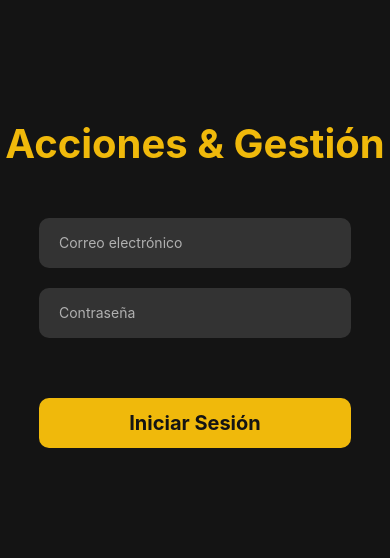
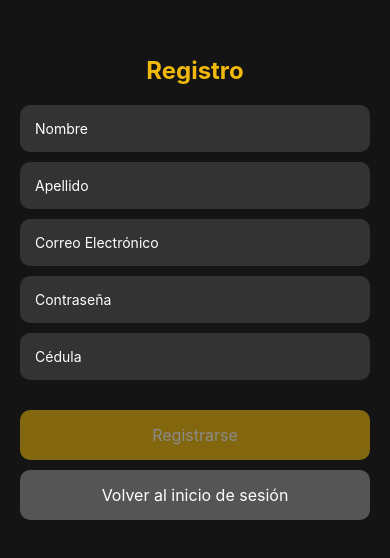
Before and after one commit to Julio937/ProyectoPMovil, a React Native app: screen /SignUp in a window 390 px wide. Shown: the part 134-692 px from the top of the page. Built offline with nearby package versions, Linux system fonts and the light colour scheme.

Commit message:
Agregando pantalla SignUp
Se agrego una pantalla para poderse registrar

```diff
--- a/App.js
+++ b/App.js
@@ -7,6 +7,7 @@ import HomeScreen from './paginas/HomeScreen';
 import LoginScreen from './paginas/LoginScreen';
 import NotificationsScreen from './paginas/NotificationsScreen';
 import ProfileScreen from './paginas/ProfileScreen';
+import SignUpScreen from './paginas/SignUpScreen';
 import TradeScreen from './paginas/TradeScreen';
 import TransactionsScreen from './paginas/Transactions';
 
@@ -24,6 +25,7 @@ export default function App() {
         <Stack.Screen name='Transactions' component={TransactionsScreen} options={{ headerShown: false }} />
         <Stack.Screen name='Notifications' component={NotificationsScreen} options={{ headerShown: false }} />
         <Stack.Screen name='Profile' component={ProfileScreen} options={{ headerShown: false }} />
+        <Stack.Screen name='SignUp' component={SignUpScreen} options={{ headerShown: false }} />
       </Stack.Navigator>
     </NavigationContainer>
   );
--- a/paginas/LoginScreen.js
+++ b/paginas/LoginScreen.js
@@ -8,6 +8,9 @@ export default function LoginScreen() {
 
   const handleLogin = () => {
     navigation.navigate('Home');
+  };
+  const handleSignUp = () => {
+    navigation.navigate('SignUp');
   };
   return (
     <View style={styles.container}>
@@ -34,6 +37,9 @@ export default function LoginScreen() {
       </View>
       <TouchableOpacity style={styles.loginBtn} onPress={handleLogin}>
         <Text style={styles.loginText}>Iniciar Sesión</Text>
+      </TouchableOpacity>
+      <TouchableOpacity style={styles.loginBtn} onPress={handleSignUp}>
+        <Text style={styles.loginText}>Registrarse</Text>
       </TouchableOpacity>
       <StatusBar style='auto' />
     </View>
--- /dev/null
+++ b/paginas/SignUpScreen.js
@@ -0,0 +1,137 @@
+import { useNavigation } from '@react-navigation/native';
+import React, { useState } from 'react';
+import { StyleSheet, Text, TextInput, TouchableOpacity, View } from 'react-native';
+
+export default function RegisterScreen() {
+  const navigation = useNavigation();
+
+  const [registerData, setRegisterData] = useState({
+    name: '',
+    lastName: '',
+    email: '',
+    password: '',
+    cedula: '',
+  });
+
+  const validateEmail = (text) => {
+    const emailRegex = /\S+@\S+\.\S+/;
+    return emailRegex.test(text);
+  };
+
+  const isRegisterEnabled =
+    registerData.name &&
+    registerData.lastName &&
+    registerData.email &&
+    registerData.password &&
+    registerData.cedula &&
+    validateEmail(registerData.email);
+
+  const handleRegister = () => {
+    console.log('Registro completado');
+    console.log('Nombre:', registerData.name);
+    console.log('Apellido:', registerData.lastName);
+    console.log('Correo Electrónico:', registerData.email);
+    console.log('Contraseña:', registerData.password);
+    console.log('Cédula:', registerData.cedula);
+
+    navigation.navigate('Home');
+  };
+
+  const handleGoToLogin = () => {
+    navigation.navigate('Login');
+  };
+
+  return (
+    <View style={styles.container}>
+      <Text style={styles.title}>Registro</Text>
+      <View style={styles.form}>
+        <TextInput
+          style={styles.input}
+          placeholder='Nombre'
+          value={registerData.name}
+          onChangeText={(text) => setRegisterData({ ...registerData, name: text })}
+        />
+        <TextInput
+          style={styles.input}
+          placeholder='Apellido'
+          value={registerData.lastName}
+          onChangeText={(text) => setRegisterData({ ...registerData, lastName: text })}
+        />
+        <TextInput
+          style={styles.input}
+          placeholder='Correo Electrónico'
+          value={registerData.email}
+          onChangeText={(text) => setRegisterData({ ...registerData, email: text })}
+          keyboardType='email-address'
+        />
+        <TextInput
+          style={styles.input}
+          placeholder='Contraseña'
+          value={registerData.password}
+          onChangeText={(text) => setRegisterData({ ...registerData, password: text })}
+          secureTextEntry={true}
+        />
+        <TextInput
+          style={styles.input}
+          placeholder='Cédula'
+          value={registerData.cedula}
+          onChangeText={(text) => setRegisterData({ ...registerData, cedula: text })}
+          keyboardType='numeric'
+        />
+      </View>
+      <TouchableOpacity
+        style={[styles.registerButton, !isRegisterEnabled && { opacity: 0.5 }]}
+        onPress={handleRegister}
+        disabled={!isRegisterEnabled}
+      >
+        <Text style={styles.buttonText}>Registrarse</Text>
+      </TouchableOpacity>
+      <TouchableOpacity style={styles.goBackButton} onPress={handleGoToLogin}>
+        <Text style={styles.buttonText}>Volver al inicio de sesión</Text>
+      </TouchableOpacity>
+    </View>
+  );
+}
+
+const styles = StyleSheet.create({
+  container: {
+    flex: 1,
+    backgroundColor: '#141414',
+    padding: 20,
+    justifyContent: 'center',
+  },
+  title: {
+    color: '#F0B90B',
+    fontSize: 24,
+    fontWeight: 'bold',
+    marginBottom: 20,
+    textAlign: 'center',
+  },
+  form: {
+    marginBottom: 20,
+  },
+  input: {
+    backgroundColor: '#333',
+    color: 'white',
+    borderRadius: 10,
+    padding: 15,
+    marginBottom: 10,
+  },
+  registerButton: {
+    backgroundColor: '#F0B90B',
+    padding: 15,
+    borderRadius: 10,
+    alignItems: 'center',
+    marginBottom: 10,
+  },
+  goBackButton: {
+    backgroundColor: '#555',
+    padding: 15,
+    borderRadius: 10,
+    alignItems: 'center',
+  },
+  buttonText: {
+    color: 'white',
+    fontSize: 16,
+  },
+});
```
